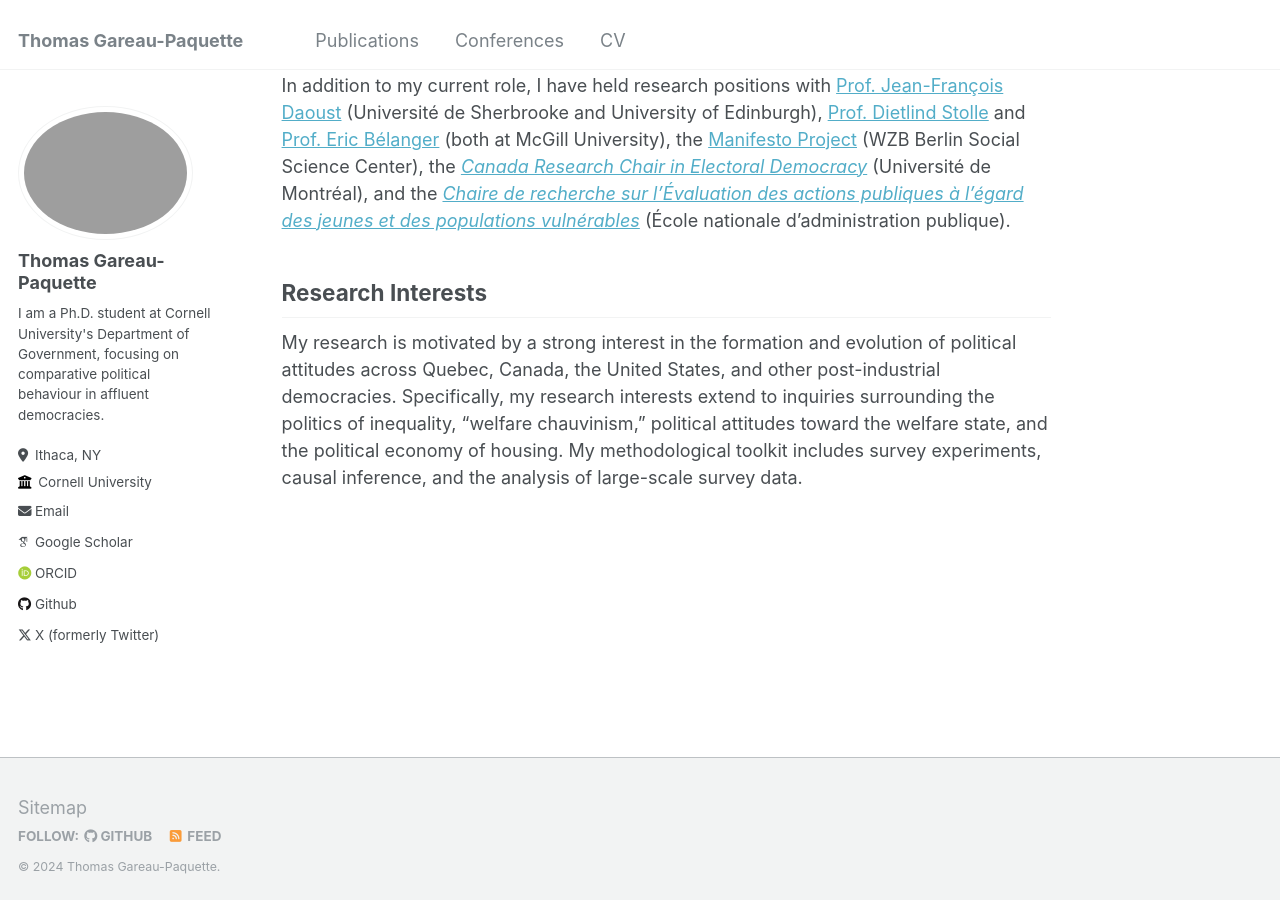
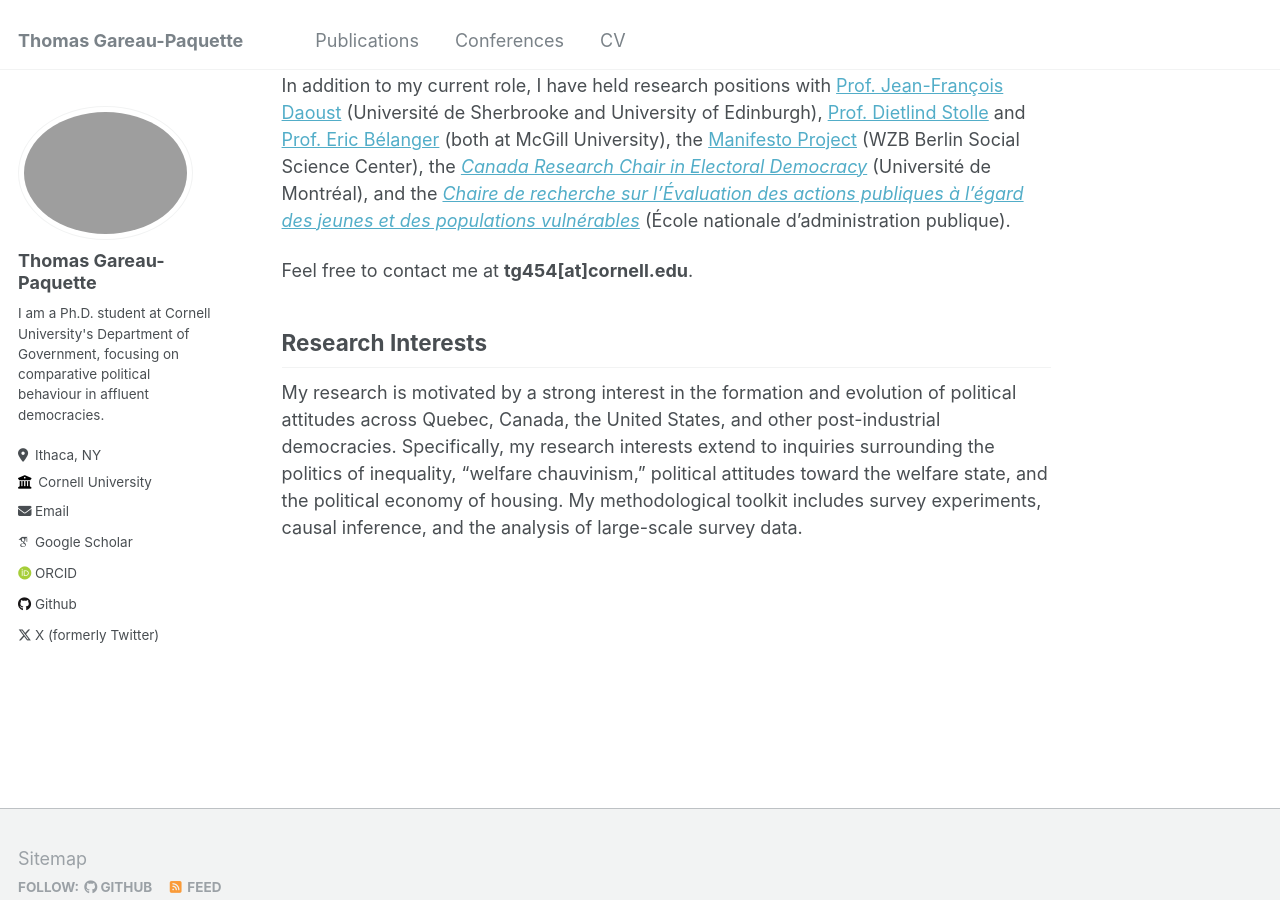
Before and after one commit to ThomasGareau/thomasgareau, a Jekyll site: the page built from _pages/about.md, in a window 1280 px wide and 900 px high, scrolled down 472 px. Built offline with Jekyll 4.4.1, drawn with Linux system fonts in a browser that asks for light colours; some web fonts are replaced.

Commit message:
added email

```diff
--- a/_pages/about.md
+++ b/_pages/about.md
@@ -15,6 +15,8 @@ I am currently working with [Prof. Valérie-Anne Mahéo](https://www.fss.ulaval.
 
 In addition to my current role, I have held research positions with [Prof. Jean-François Daoust](https://www.usherbrooke.ca/politique-appliquee/ecole/personnel/personnel-enseignant/jean-francois-daoust) (Université de Sherbrooke and University of Edinburgh), [Prof. Dietlind Stolle](https://www.mcgill.ca/politicalscience/dietlind-stolle) and [Prof. Eric Bélanger](https://www.mcgill.ca/politicalscience/eric-belanger) (both at McGill University), the [Manifesto Project](https://manifesto-project.wzb.eu/) (WZB Berlin Social Science Center), the *[Canada Research Chair in Electoral Democracy](https://www.chairedemocratie.com/)* (Université de Montréal), and the *[Chaire de recherche sur l’Évaluation des actions publiques à l’égard des jeunes et des populations vulnérables](http://crevaj.ca/)* (École nationale d'administration publique).
 
+Feel free to contact me at **tg454[at]cornell.edu**.
+
 
 ## Research Interests
 
```
